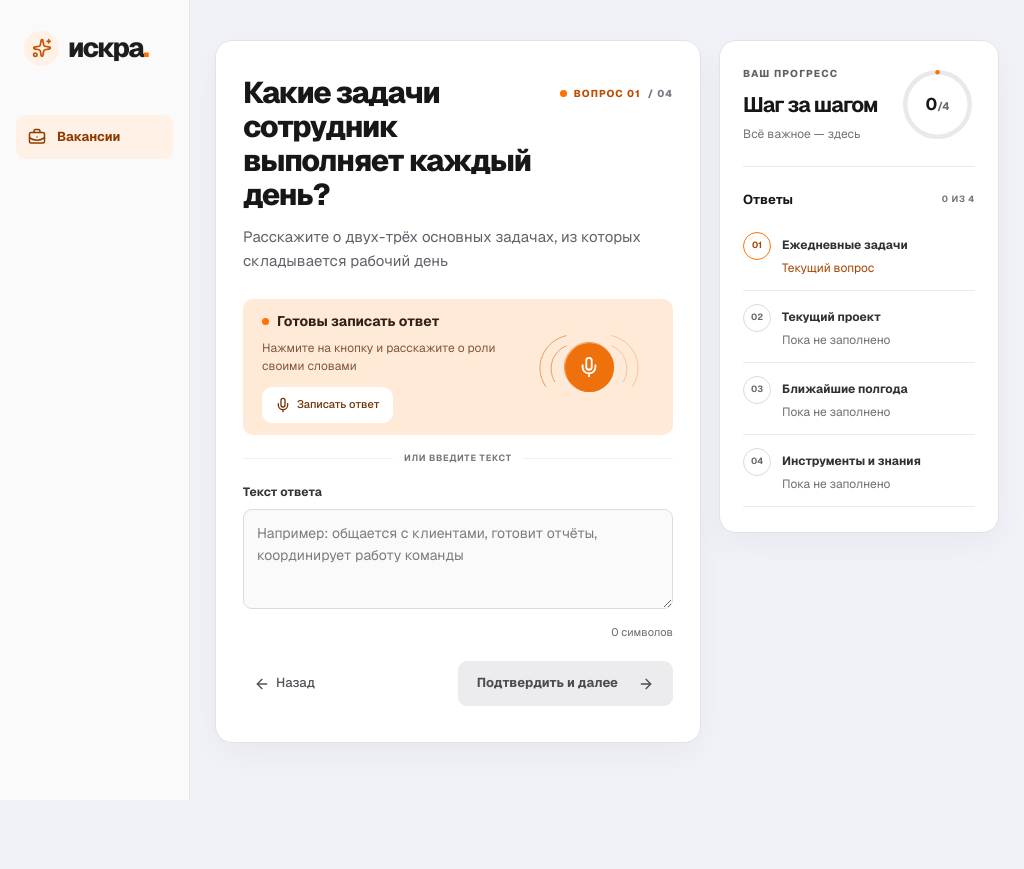
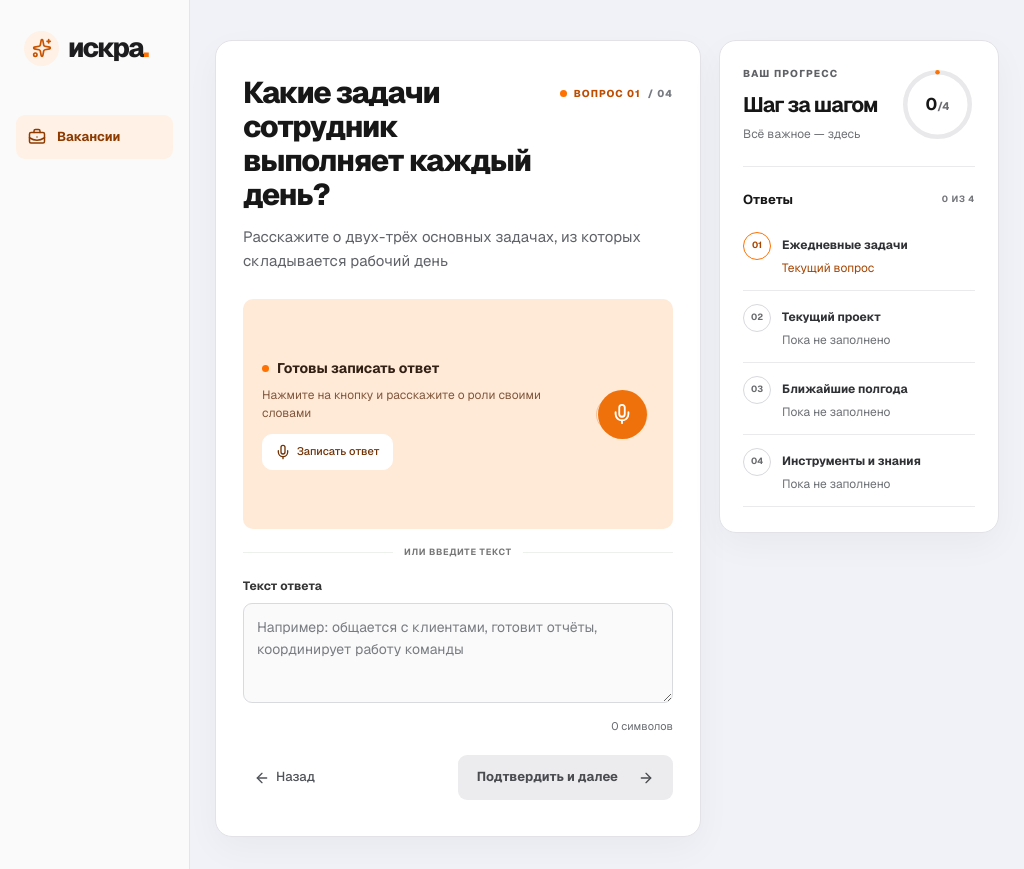
Before and after one commit to anastasiyarudomyotova/iskra, a Next.js app: page / in a window 1024 px wide. Both pictures are taken after a click on the button "Начать создание". Before the commit the page ends 800 px from the top, so only its background shows below. Built offline with nearby package versions, Linux system fonts and the light colour scheme.

Commit message:
Keep voice recording panel stable across states
Co-authored-by: arena-agent <297053741+arena-agent@users.noreply.github.com>

```diff
--- a/src/app/globals.css
+++ b/src/app/globals.css
@@ -263,7 +263,7 @@ body, .app-shell { background: #f1f2f7; color: #171717; }
 .question-top { align-items: flex-start; margin-bottom: 0; }
 .question-top h2 { flex: 1; min-width: 0; }
 .question-top .question-badge { flex-shrink: 0; margin-top: 10px; white-space: nowrap; }
-.record-timer { display: inline-block; margin-top: 6px; color: #9b4200; font-size: 11px; font-weight: 700; font-variant-numeric: tabular-nums; }
+.record-timer { font-variant-numeric: tabular-nums; white-space: nowrap; }
 .main-panel { min-height: 0; }
 @media (max-width: 380px) {
   .question-top { gap: 8px; }
@@ -283,3 +283,19 @@ body, .app-shell { background: #f1f2f7; color: #171717; }
 @media (max-width: 380px) {
   .signal-art { width: 64px; height: 58px; flex-basis: 64px; margin: 0; }
 }
+
+/* Reserve room for every recording state while allowing content to grow. */
+.voice-box { min-height: 144px; display: flex; align-items: center; }
+.voice-body { width: 100%; }
+@media (max-width: 820px) { .voice-box { min-height: 190px; } }
+@media (max-width: 380px) { .voice-box { min-height: 230px; } }
+@media (min-width: 821px) and (max-width: 1100px) {
+  .voice-box { min-height: 230px; }
+  .voice-body { gap: 8px; }
+  .signal-art { width: 64px; height: 58px; flex-basis: 64px; }
+  .voice-actions { flex-wrap: wrap; }
+  .voice-button { white-space: normal; height: auto; min-height: 36px; }
+}
+@media (min-width: 1101px) and (max-width: 1300px) { .voice-box { min-height: 190px; } }
+.voice-button { max-width: 100%; }
+.voice-button > span { min-width: 0; }
--- a/src/app/page.tsx
+++ b/src/app/page.tsx
@@ -140,8 +140,8 @@ export default function Home() {
                         <svg className="signal-arcs" viewBox="0 0 180 120" fill="none"><path d="M27 89C7 60 23 22 57 14"/><path d="M153 89c20-29 4-67-30-75"/><path d="M40 82C28 61 37 37 57 29"/><path d="M140 82c12-21 3-45-17-53"/><circle cx="90" cy="60" r="36"/></svg>
                         {status === "recording" ? <div className="waveform"><span/><span/><span/><span/><span/><span/><span/><span/><span/><span/><span/></div> : status === "transcribing" ? <div className="processing-symbol"><span/><span/><span/></div> : <div className="signal-center">{notice.includes("Текст готов") || notice.startsWith("Проверьте слова") ? <Check size={23}/> : <Mic size={22}/>}</div>}
                       </div>
-                      <div className="voice-copy"><div className="voice-status" role="status" aria-live="polite"><span className="voice-indicator"/><b>{status === "recording" ? "Идёт запись" : status === "transcribing" ? "Расшифровываем запись" : notice.includes("Текст готов") || notice.startsWith("Проверьте слова") ? "Расшифровка готова" : voiceError && message ? "Не удалось обработать запись" : "Готовы записать ответ"}</b></div>{status === "recording" && <span className="record-timer" aria-label={`Длительность записи: ${elapsed} секунд`}>{`00:${String(elapsed).padStart(2, "0")} / 01:00`}</span>}<p>{status === "recording" ? "Говорите свободно — мы вас слушаем" : status === "transcribing" ? "Превращаем ваши слова в текст. Это может занять немного времени" : notice.includes("Текст готов") || notice.startsWith("Проверьте слова") ? "Проверьте текст ниже и при необходимости измените его" : "Нажмите на кнопку и расскажите о роли своими словами"}</p>
-                        <div className="voice-actions"><Button variant="outline" className="voice-button" disabled={status === "transcribing" || status === "generating"} onClick={() => status === "recording" ? stopRecording() : void startRecording()}>{status === "recording" ? <><Square size={16}/> Завершить запись</> : <><Mic size={16}/> {voiceError && message ? "Попробовать снова" : "Записать ответ"}</>}</Button>{status === "recording" && <Button variant="ghost" className="cancel-button" onClick={() => stopRecording(true)}>Отменить</Button>}</div>
+                      <div className="voice-copy"><div className="voice-status" role="status" aria-live="polite"><span className="voice-indicator"/><b>{status === "recording" ? "Идёт запись" : status === "transcribing" ? "Расшифровываем запись" : notice.includes("Текст готов") || notice.startsWith("Проверьте слова") ? "Расшифровка готова" : voiceError && message ? "Не удалось обработать запись" : "Готовы записать ответ"}</b></div><p>{status === "recording" ? "Говорите свободно — мы вас слушаем" : status === "transcribing" ? "Превращаем ваши слова в текст. Это может занять немного времени" : notice.includes("Текст готов") || notice.startsWith("Проверьте слова") ? "Проверьте текст ниже и при необходимости измените его" : "Нажмите на кнопку и расскажите о роли своими словами"}</p>
+                        <div className="voice-actions"><Button variant="outline" className="voice-button" disabled={status === "transcribing" || status === "generating"} onClick={() => status === "recording" ? stopRecording() : void startRecording()}>{status === "recording" ? <><Square size={16}/> <span>Завершить запись · <span className="record-timer">{`00:${String(elapsed).padStart(2, "0")}`}</span></span></> : <><Mic size={16}/> {voiceError && message ? "Попробовать снова" : "Записать ответ"}</>}</Button>{status === "recording" && <Button variant="ghost" className="cancel-button" onClick={() => stopRecording(true)}>Отменить</Button>}</div>
                       </div>
                     </div>
                   </div>
```
